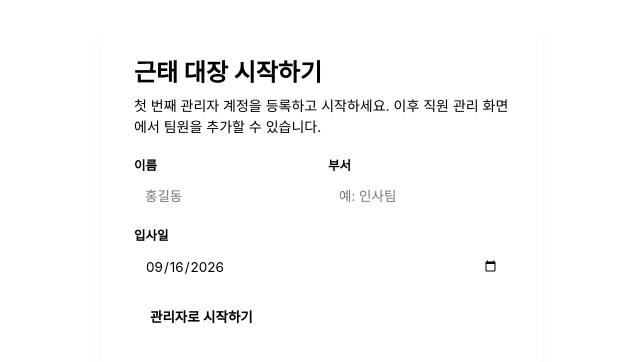
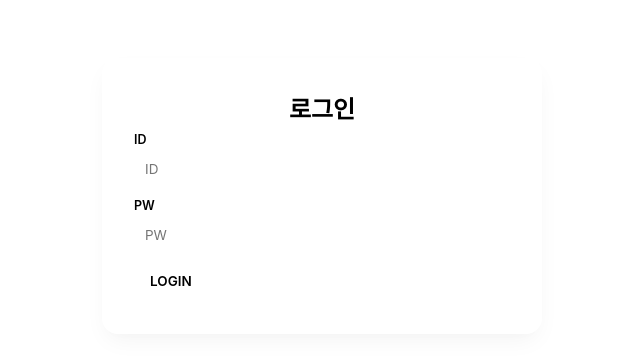
Before and after one commit to dldlstn97-dev/hr, a React (Vite) app: page / in a window 1280 px wide. Shown: the part 204-566 px from the top of the page, without its empty margins (318-958 px from the left). Built offline with nearby package versions, Linux system fonts and the light colour scheme.

Commit message:
Update App.jsx

```diff
--- a/src/App.jsx
+++ b/src/App.jsx
@@ -36,30 +36,23 @@ function Onboarding({ saveEmployees, setCurrentUserId }) {
   return (
     <div className="onboard-box">
       <div className="card">
-        <div className="page-title" style={{ marginBottom: 6 }}>
-          근태 대장 시작하기
-        </div>
-        <div className="page-desc" style={{ marginBottom: 18 }}>
-          첫 번째 관리자 계정을 등록하고 시작하세요. 이후 직원 관리 화면에서 팀원을 추가할 수 있습니다.
+        <div className="page-title" style={{ marginBottom: 6, textAlign : "center" }}>
+          로그인
         </div>
         <div className="form-row">
           <div className="field">
-            <label>이름</label>
-            <input placeholder="홍길동" value={name} onChange={(e) => setName(e.target.value)} />
-          </div>
-          <div className="field">
-            <label>부서</label>
-            <input placeholder="예: 인사팀" value={dept} onChange={(e) => setDept(e.target.value)} />
+            <label>ID</label>
+            <input placeholder="ID" value={name} onChange={(e) => setName(e.target.value)} />
           </div>
         </div>
         <div className="form-row">
           <div className="field">
-            <label>입사일</label>
-            <input type="date" value={join} onChange={(e) => setJoin(e.target.value)} />
+            <label>PW</label>
+            <input placeholder="PW" value={name} onChange={(e) => setName(e.target.value)} />
           </div>
         </div>
         <button className="btn btn-primary" onClick={submit}>
-          관리자로 시작하기
+          LOGIN
         </button>
       </div>
     </div>
```
